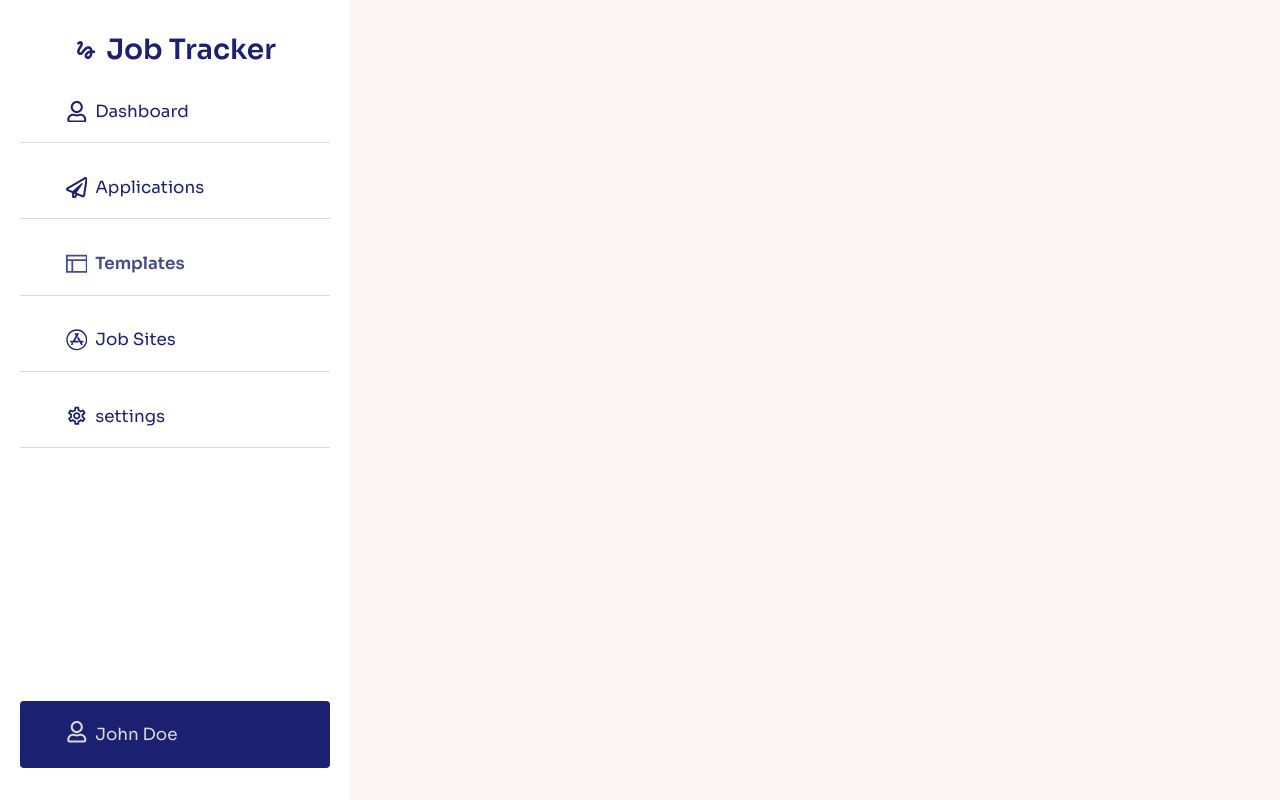
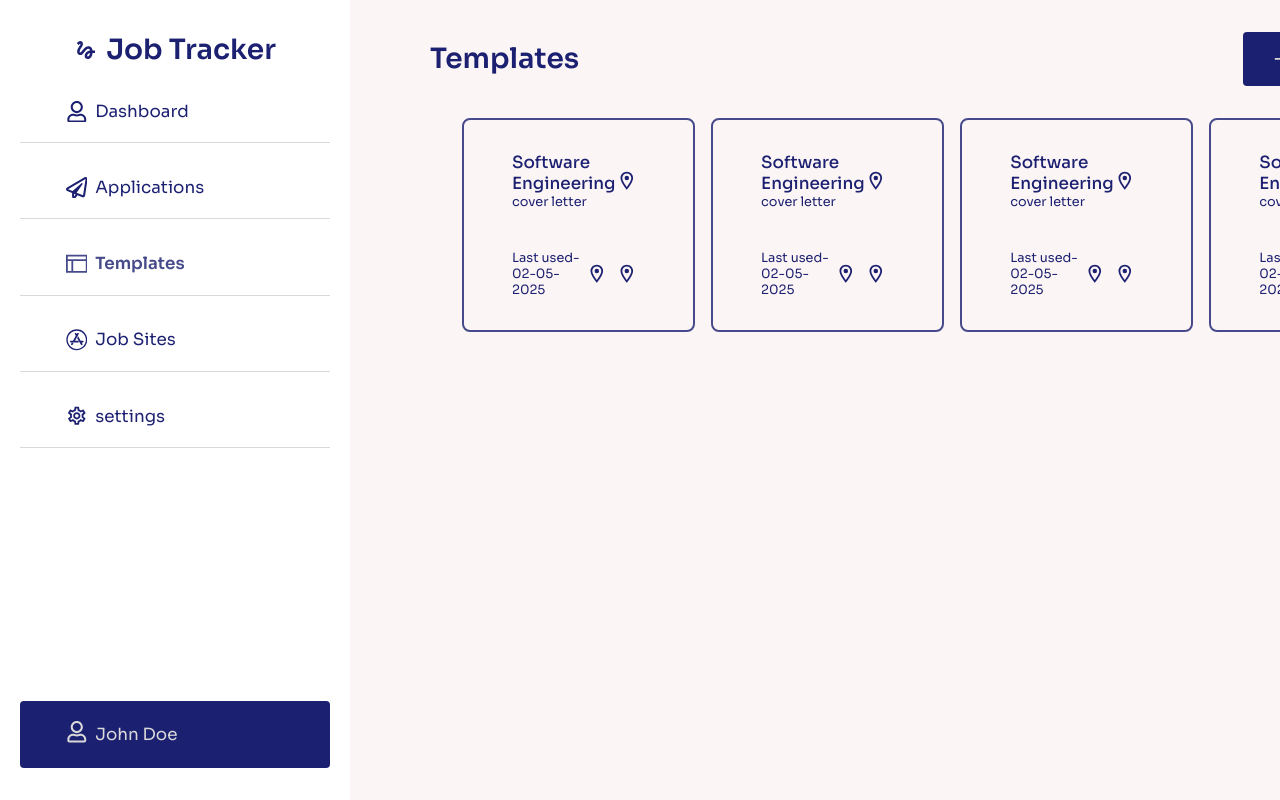
Before and after one commit to naveengitboi/jobs_tracker, a React (Vite) app: page /templates in a window 1280 px wide. Built offline with nearby package versions, Linux system fonts and the light colour scheme.

Commit message:
added templates

```diff
--- a/src/App.jsx
+++ b/src/App.jsx
@@ -5,6 +5,7 @@ import Dashboard from './pages/Dashboard'
 import {Routes, Route} from 'react-router-dom'
 import Applications from './pages/Applications'
 import Profile from './pages/Profile'
+import Template from './pages/Template'
 function App() {
   const [count, setCount] = useState(0)
 
@@ -17,6 +18,7 @@ function App() {
           <Route  path="/" element={<Dashboard/>}/>
           <Route  path="/applications" element={<Applications/>}/>
           <Route  path="/profile" element={<Profile/>}/>
+          <Route  path="/templates" element={<Template/>}/>
         </Routes>
       </div>
     </div>
--- /dev/null
+++ b/src/components/TemplateCard.jsx
@@ -0,0 +1,28 @@
+import React from 'react'
+import icons from '../assets/icons'
+import '../styles/pages/Template.css'
+
+function TemplateCard() {
+  return (
+    <div className='templateCard smTxt'>
+        <div className="templateHeading">
+            <div className="templateInfo">
+                <p className="regTxt">Software Engineering</p>
+                <p className="smTxt">cover letter</p>
+            </div>
+            <div className="templateLogo">
+                {<icons.location/>}
+            </div>
+        </div>
+        <div className="templateUpdateDetails">
+            <p>Last used- 02-05-2025</p>
+            <div className="templateLogo">
+                {<icons.location/>}
+                {<icons.location/>}
+            </div>
+        </div>
+    </div>
+  )
+}
+
+export default TemplateCard
--- /dev/null
+++ b/src/pages/Template.jsx
@@ -0,0 +1,18 @@
+import React from 'react'
+import PageHeader from '../components/PageHeader'
+import TemplateCard from '../components/TemplateCard'
+function Template() {
+  return (
+    <div className='pageContainer'>
+        <PageHeader pageTitle="Templates"/>
+        <div className="templateCards">
+            <TemplateCard/>
+            <TemplateCard/>
+            <TemplateCard/>
+            <TemplateCard/>
+        </div>
+    </div>
+  )
+}
+
+export default Template
--- /dev/null
+++ b/src/styles/pages/Template.css
@@ -0,0 +1,42 @@
+
+.templateCards
+{
+    padding: 2rem;
+    display: grid;
+    grid-template-columns: repeat(4, 1fr);
+    gap: 1rem;
+}
+
+.templateCard
+{
+    border:2px solid var(--color_secondary) ;
+    border-radius: 0.5rem;
+    padding:2rem 3rem;
+}
+
+.templateHeading
+{
+    display: flex;
+    justify-content: space-between;
+    align-items: center;
+    margin-bottom: 2.5rem;
+}
+
+.templateInfo .regTxt
+{
+    font-weight: 500;
+}
+
+.templateLogo
+{
+    display: flex;
+    justify-content: center;
+    align-items: center;
+}
+
+.templateUpdateDetails
+{
+    display: flex;
+    justify-content: space-between;
+    align-items: center;
+}
```
